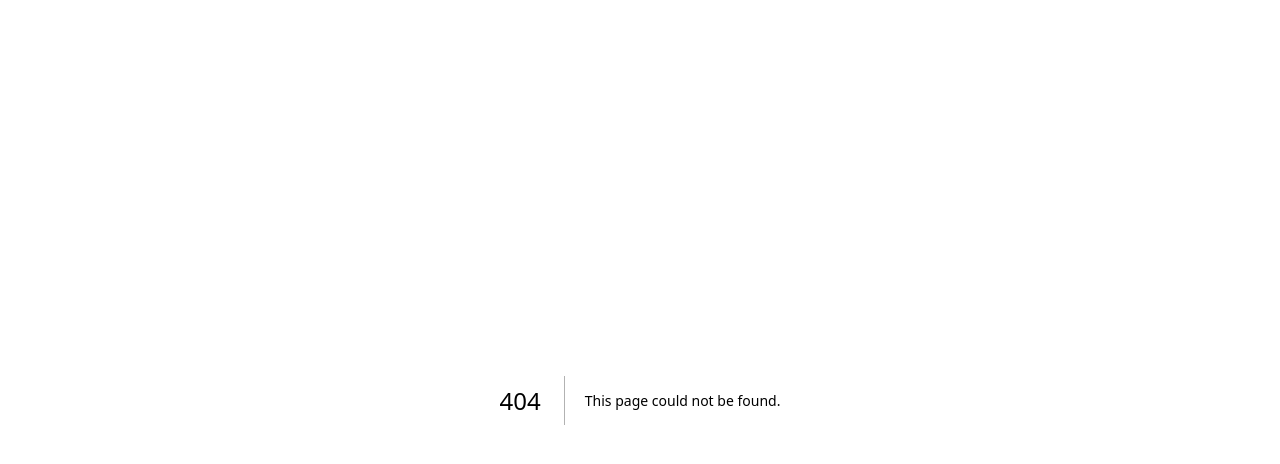
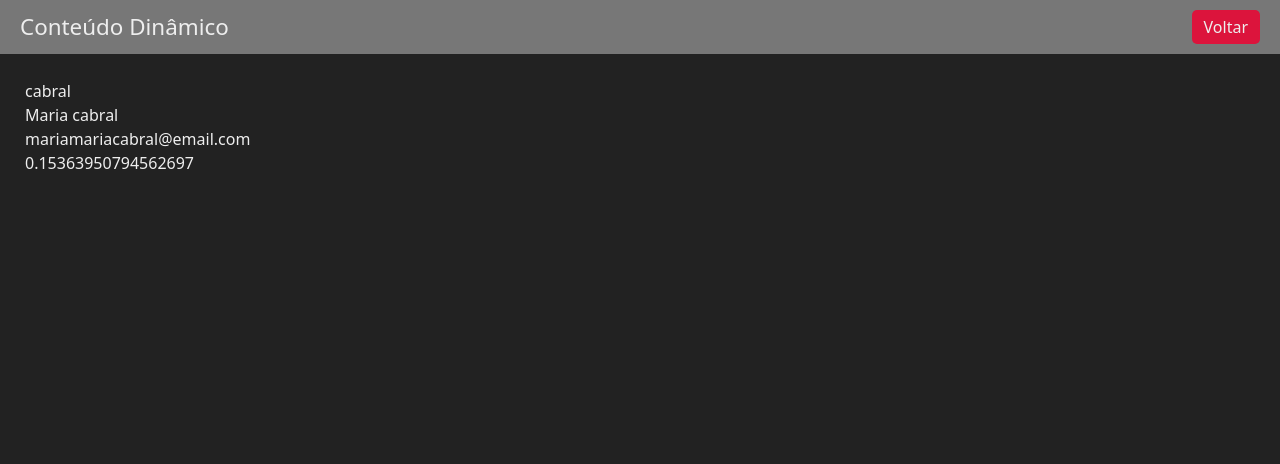
Before and after one commit to erick-patrick-dev/Projeto-cadastro-firebase, a Next.js app in the folder fundamentos_nextjs/: page /dinamico in a window 1280 px wide. Before the commit this address had no page. Shown: the top 464 px of the page. Built offline with nearby package versions, Linux system fonts and the light colour scheme.

Commit message:
Pré renderização SSR

```diff
--- /dev/null
+++ b/fundamentos_nextjs/src/pages/dinamico.jsx
@@ -0,0 +1,25 @@
+import Layout from "../components/Layout";
+
+export async function getServerSideProps() {
+    const res = await fetch('http://localhost:3000/api/clientes/cabral')
+    const data = await res.json()
+    return {
+        props: {
+            ...data,
+            numero: Math.random()
+        }
+    }
+}
+
+export default function Estatico(props) {
+    return (
+        <Layout titulo="Conteúdo Dinâmico">
+            <div className="Random">
+                <p>{props.id}</p>
+                <p>{props.nome}</p>
+                <p>{props.email}</p>
+                <p>{props.numero}</p>
+            </div>
+        </Layout>
+    )
+}
```
